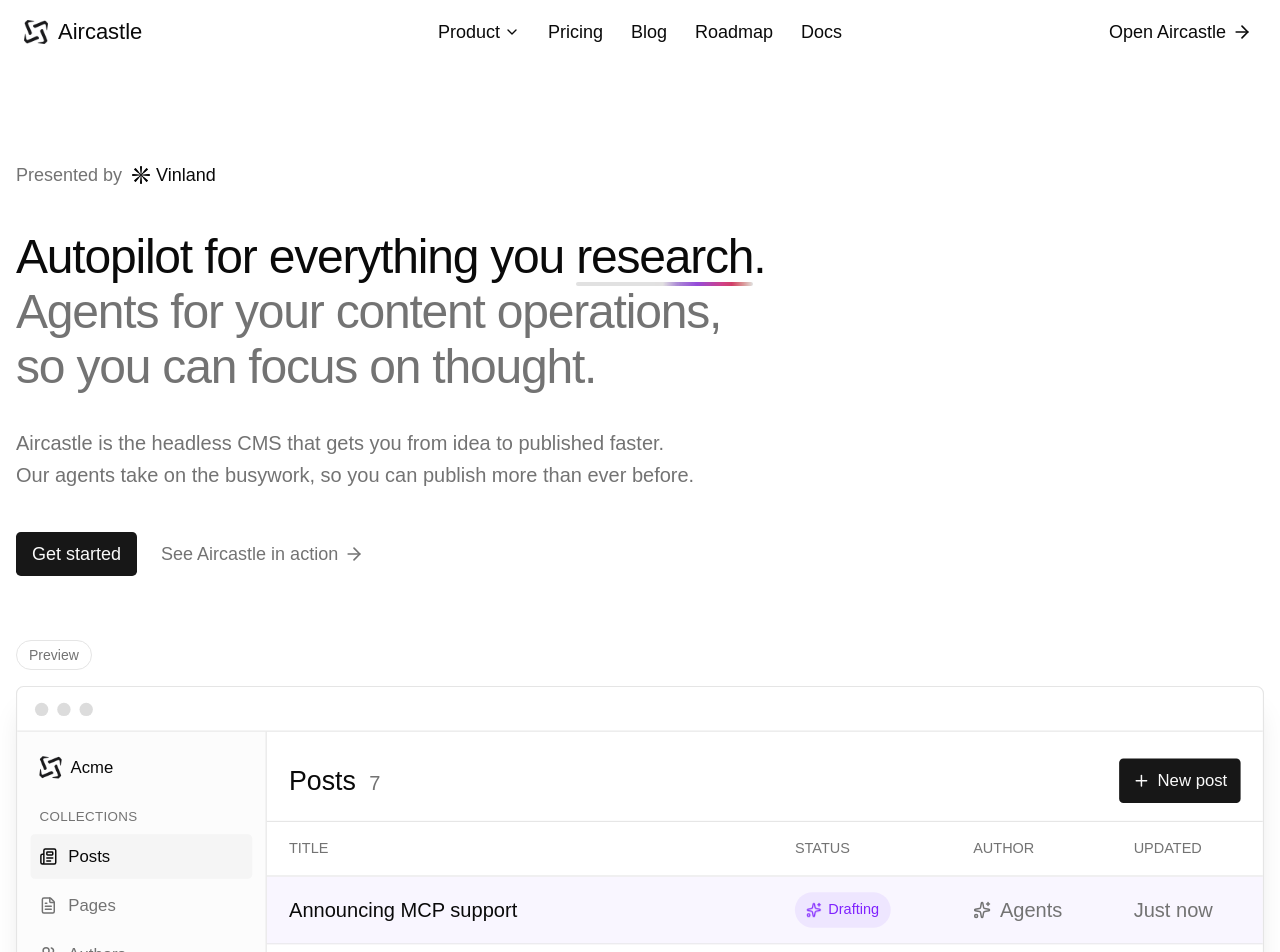
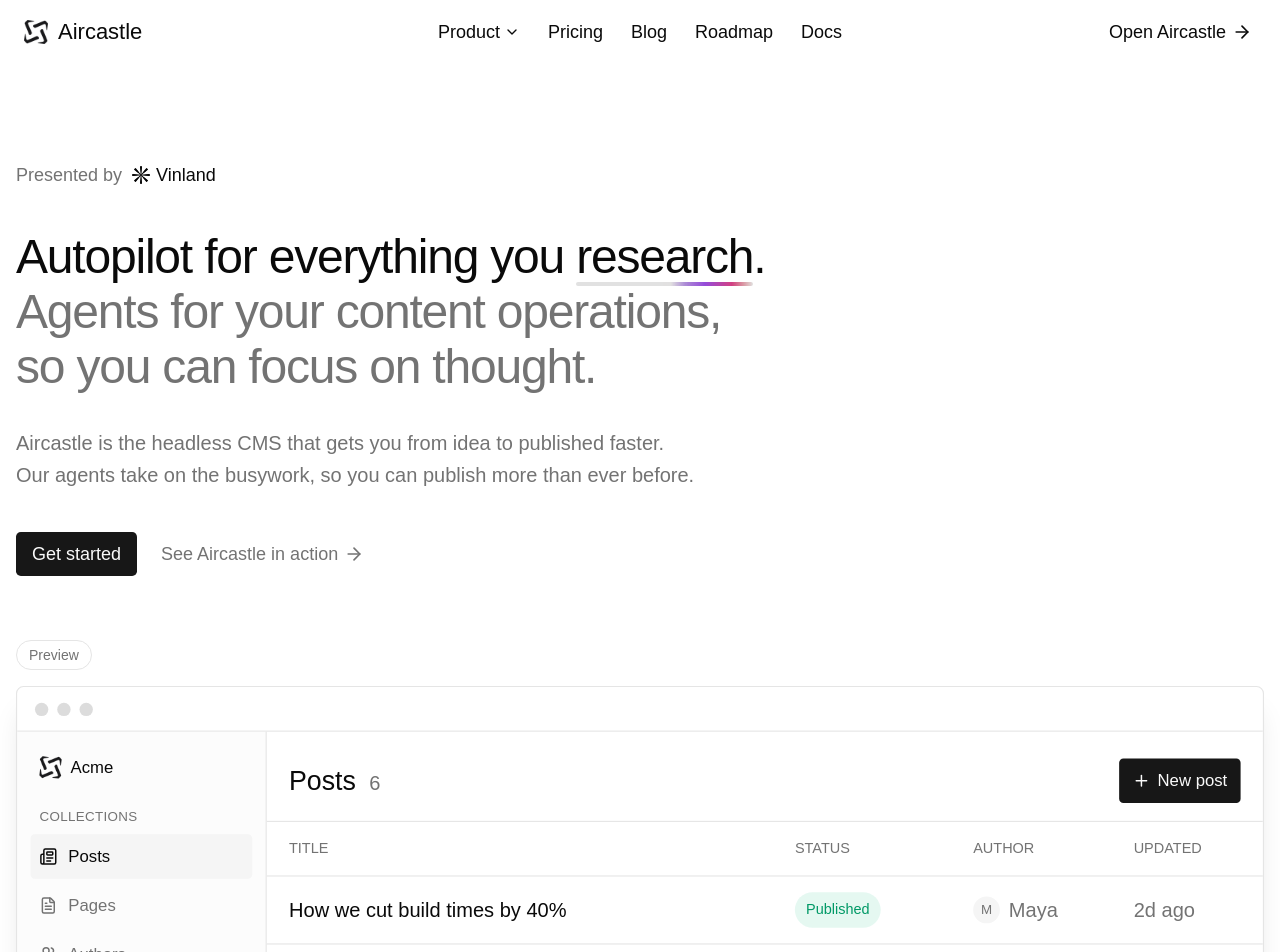
Before and after one commit to vinlandatelier/aircastle, a React (Vite) app in the folder apps/web/: page / in a window 1280 px wide. Shown: the top 952 px of the page. Built offline with nearby package versions, Linux system fonts and the light colour scheme.

Commit message:
refactor(web): strip the product preview back to a still posts view
Remove the act one timeline, prompt dialog, cursor and shortcut chip so
the preview shows only the initial posts collection.

```diff
--- a/apps/web/src/features/marketing/product-demo/index.tsx
+++ b/apps/web/src/features/marketing/product-demo/index.tsx
@@ -1,22 +1,9 @@
 import { useEffect, useRef, useState } from 'react'
-import {
-  ArrowUpIcon,
-  BookOpenIcon,
-  FileTextIcon,
-  MousePointer2Icon,
-  NewspaperIcon,
-  PlusIcon,
-  SparklesIcon,
-  UsersIcon,
-} from 'lucide-react'
+import { BookOpenIcon, FileTextIcon, NewspaperIcon, PlusIcon, UsersIcon } from 'lucide-react'
 import { cn } from 'cn'
-import { Kbd } from '@/components/ui/kbd'
-import { finalFrame, frameAt, loopDuration, prompt, type Frame } from './timeline'
-import { usePrefersReducedMotion } from '../use-prefers-reduced-motion'
 
 const frameWidth = 1120
 const frameHeight = 680
-const tickMs = 30
 
 const collections = [
   { label: 'Posts', icon: NewspaperIcon, active: true },
@@ -25,7 +12,7 @@ const collections = [
   { label: 'Changelog', icon: BookOpenIcon, active: false },
 ] as const
 
-type Status = 'Published' | 'In review' | 'Draft' | 'Drafting'
+type Status = 'Published' | 'In review' | 'Draft'
 
 const posts: readonly { title: string; status: Status; author: string; updated: string }[] = [
   {
@@ -45,40 +32,6 @@ const posts: readonly { title: string; status: Status; author: string; updated:
     updated: '3w ago',
   },
 ]
-
-const cursorSpots = {
-  rest: { left: 980, top: 600 },
-  send: { left: 800, top: 304 },
-} as const
-
-function usePlayback(stage: React.RefObject<HTMLElement | null>, reducedMotion: boolean) {
-  const [frame, setFrame] = useState<Frame>(() => frameAt(0))
-  useEffect(() => {
-    const element = stage.current
-    if (reducedMotion || !element) return
-    let timer: number | undefined
-    const play = () => {
-      const startedAt = performance.now()
-      timer = window.setInterval(
-        () => setFrame(frameAt((performance.now() - startedAt) % loopDuration)),
-        tickMs,
-      )
-    }
-    const stop = () => {
-      window.clearInterval(timer)
-      timer = undefined
-    }
-    const observer = new IntersectionObserver(([entry]) => {
-      if (entry?.isIntersecting && timer === undefined) play()
-    })
-    observer.observe(element)
-    return () => {
-      observer.disconnect()
-      stop()
-    }
-  }, [stage, reducedMotion])
-  return reducedMotion ? finalFrame : frame
-}
 
 function useFitScale(stage: React.RefObject<HTMLElement | null>) {
   const [scale, setScale] = useState(1)
@@ -102,10 +55,8 @@ function StatusPill({ status }: { status: Status }) {
         status === 'Published' && 'bg-emerald-500/10 text-emerald-600 dark:text-emerald-400',
         status === 'In review' && 'bg-amber-500/10 text-amber-600 dark:text-amber-400',
         status === 'Draft' && 'bg-muted text-muted-foreground',
-        status === 'Drafting' && 'bg-violet-500/10 text-violet-600 dark:text-violet-400',
       )}
     >
-      {status === 'Drafting' && <SparklesIcon className="size-3.5 animate-pulse" />}
       {status}
     </span>
   )
@@ -121,7 +72,7 @@ function Initial({ name }: { name: string }) {
 
 const rowGrid = 'grid grid-cols-[1fr_9rem_8rem_6rem] items-center gap-4 px-5'
 
-function PostsView({ newPost }: { newPost: boolean }) {
+function PostsView() {
   return (
     <div className="flex h-full">
       <aside className="flex w-56 shrink-0 flex-col gap-1 border-r bg-muted/30 p-3 text-[15px]">
@@ -149,7 +100,7 @@ function PostsView({ newPost }: { newPost: boolean }) {
         <header className="flex items-center justify-between px-5 pt-6 pb-4">
           <div className="flex items-baseline gap-3">
             <h3 className="text-2xl">Posts</h3>
-            <span className="text-muted-foreground">{posts.length + (newPost ? 1 : 0)}</span>
+            <span className="text-muted-foreground">{posts.length}</span>
           </div>
           <span className="inline-flex items-center gap-1.5 rounded-md bg-primary px-3 py-1.5 text-[15px] text-primary-foreground">
             <PlusIcon className="size-4" />
@@ -161,32 +112,6 @@ function PostsView({ newPost }: { newPost: boolean }) {
           <span>Status</span>
           <span>Author</span>
           <span>Updated</span>
-        </div>
-        <div
-          data-demo-row="new"
-          data-state={newPost ? 'shown' : 'hidden'}
-          className={cn(
-            'grid transition-[grid-template-rows] duration-500 ease-[cubic-bezier(0.22,1,0.36,1)]',
-            newPost ? 'grid-rows-[1fr]' : 'grid-rows-[0fr]',
-          )}
-        >
-          <div className="overflow-hidden">
-            <div
-              className={cn(
-                rowGrid,
-                'border-b py-3.5 transition-colors duration-1000',
-                newPost ? 'bg-violet-500/5' : 'bg-transparent',
-              )}
-            >
-              <span className="truncate">Announcing MCP support</span>
-              <StatusPill status="Drafting" />
-              <span className="inline-flex items-center gap-2 text-muted-foreground">
-                <SparklesIcon className="size-4" />
-                Agents
-              </span>
-              <span className="text-muted-foreground">Just now</span>
-            </div>
-          </div>
         </div>
         {posts.map((post) => (
           <div key={post.title} className={cn(rowGrid, 'border-b py-3.5')}>
@@ -204,58 +129,10 @@ function PostsView({ newPost }: { newPost: boolean }) {
   )
 }
 
-function PromptDialog({ frame }: { frame: Frame }) {
-  if (frame.dialog === 'closed') return null
-  const typing = frame.typed < prompt.length
-  return (
-    <div
-      data-demo-dialog
-      data-state={frame.dialog}
-      className={cn(
-        'absolute top-[150px] left-[280px] w-[560px] origin-top rounded-xl border bg-popover p-4 shadow-2xl transition-[translate,scale,opacity] duration-500 ease-[cubic-bezier(0.22,1,0.36,1)] starting:translate-y-2 starting:scale-[0.97] starting:opacity-0',
-        frame.dialog === 'collapsing' &&
-          'translate-y-[2px] scale-x-[1.35] scale-y-[0.28] opacity-0 ease-in',
-      )}
-    >
-      <p className="mb-3 inline-flex items-center gap-2 text-sm text-muted-foreground">
-        <SparklesIcon className="size-4" />
-        Ask agents
-      </p>
-      <p className="min-h-20 text-xl leading-snug">
-        <span data-demo-prompt>{prompt.slice(0, frame.typed)}</span>
-        <span
-          aria-hidden="true"
-          className={cn(
-            'ml-px inline-block h-[1.1em] w-[2px] translate-y-[3px] bg-foreground',
-            typing ? 'opacity-100' : 'animate-pulse',
-          )}
-        />
-      </p>
-      <div className="mt-3 flex items-center justify-between">
-        <span className="text-sm text-muted-foreground">
-          Agents research, draft and check it for you
-        </span>
-        <span
-          className={cn(
-            'inline-flex size-9 items-center justify-center rounded-full bg-primary text-primary-foreground transition-transform duration-150',
-            frame.pressed && 'scale-90',
-          )}
-        >
-          <ArrowUpIcon className="size-5" />
-        </span>
-      </div>
-    </div>
-  )
-}
-
-/** An animated mock of the Aircastle app that plays the agent workflow below the hero. */
+/** A scaled mock of the Aircastle app shown below the hero. */
 export function ProductDemo() {
   const stage = useRef<HTMLDivElement>(null)
-  const reducedMotion = usePrefersReducedMotion()
-  const frame = usePlayback(stage, reducedMotion)
   const scale = useFitScale(stage)
-  const cursor = cursorSpots[frame.cursor]
-  const blurred = frame.dialog === 'open'
 
   return (
     <section
@@ -269,9 +146,7 @@ export function ProductDemo() {
         Preview
       </p>
       <p className="sr-only">
-        A user opens the agent prompt with a shortcut, asks the agents to announce a newly shipped
-        MCP feature, and the request appears in the posts collection as a post the agents are
-        drafting.
+        A posts collection in Aircastle, listing posts with their status, author and last update.
       </p>
       <div ref={stage} style={{ height: frameHeight * scale }} className="relative w-full">
         <div
@@ -286,30 +161,7 @@ export function ProductDemo() {
             <span className="size-3 rounded-full bg-muted-foreground/25" />
           </div>
           <div className="relative h-[calc(100%-2.5rem)]">
-            <PostsView newPost={frame.newPost} />
-            <div
-              className={cn(
-                'absolute inset-0 bg-background/30 backdrop-blur-[3px] transition-opacity duration-300',
-                blurred ? 'opacity-100' : 'pointer-events-none opacity-0',
-              )}
-            />
-            <PromptDialog frame={frame} />
-            <div
-              className={cn(
-                'absolute bottom-6 left-1/2 flex -translate-x-1/2 items-center gap-1 rounded-lg border bg-popover px-2 py-1.5 shadow-lg transition-[opacity,translate] duration-300',
-                frame.shortcut ? 'opacity-100' : 'translate-y-2 opacity-0',
-              )}
-            >
-              <Kbd className="h-7 min-w-7 text-sm">⌘</Kbd>
-              <Kbd className="h-7 min-w-7 text-sm">J</Kbd>
-            </div>
-            <MousePointer2Icon
-              style={{ left: cursor.left, top: cursor.top }}
-              className={cn(
-                'absolute size-6 fill-foreground stroke-background drop-shadow-md transition-[left,top,scale] duration-[650ms] ease-[cubic-bezier(0.65,0,0.35,1)]',
-                frame.pressed && 'scale-85',
-              )}
-            />
+            <PostsView />
           </div>
         </div>
       </div>
--- a/apps/web/src/features/marketing/product-demo/timeline.ts
+++ /dev/null
@@ -1,72 +0,0 @@
-export const prompt = "Recently shipped MCP for our app, let's announce it"
-
-const shortcutAt = 700
-const dialogOpenAt = 1100
-const typingStartsAt = 1500
-const cursorToSendDelay = 220
-const pressDuration = 160
-const collapseDuration = 520
-const holdAfterCollapse = 3200
-
-const keystrokeDelays = Array.from(prompt, (character, index) => {
-  const pause = character === ' ' || character === ',' ? 26 : 0
-  return 24 + ((index * 37) % 19) + pause
-})
-const typingEndsAt = keystrokeDelays.reduce((at, delay) => at + delay, typingStartsAt)
-const cursorAtSendAt = typingEndsAt + cursorToSendDelay + 650
-const pressAt = cursorAtSendAt + 120
-const collapseAt = pressAt + pressDuration
-const collapsedAt = collapseAt + collapseDuration
-
-/** Length of one loop of the product preview, in milliseconds. */
-export const loopDuration = collapsedAt + holdAfterCollapse
-
-export type DialogState = 'closed' | 'open' | 'collapsing'
-export type CursorSpot = 'rest' | 'send'
-
-/** Everything the preview shows at one moment. */
-export type Frame = {
-  shortcut: boolean
-  dialog: DialogState
-  typed: number
-  cursor: CursorSpot
-  pressed: boolean
-  newPost: boolean
-}
-
-/** The preview's final state, shown without motion. */
-export const finalFrame: Frame = {
-  shortcut: false,
-  dialog: 'closed',
-  typed: prompt.length,
-  cursor: 'rest',
-  pressed: false,
-  newPost: true,
-}
-
-function typedAt(elapsed: number) {
-  let at = typingStartsAt
-  for (const [index, delay] of keystrokeDelays.entries()) {
-    at += delay
-    if (elapsed < at) return index
-  }
-  return prompt.length
-}
-
-/** Maps time since the loop started to what the preview shows. */
-export function frameAt(elapsed: number): Frame {
-  const dialog: DialogState =
-    elapsed < dialogOpenAt || elapsed >= collapsedAt
-      ? 'closed'
-      : elapsed < collapseAt
-        ? 'open'
-        : 'collapsing'
-  return {
-    shortcut: elapsed >= shortcutAt && elapsed < typingStartsAt,
-    dialog,
-    typed: typedAt(elapsed),
-    cursor: elapsed >= typingEndsAt + cursorToSendDelay && elapsed < collapsedAt ? 'send' : 'rest',
-    pressed: elapsed >= pressAt && elapsed < collapseAt,
-    newPost: elapsed >= collapseAt,
-  }
-}
```
Also changed, not shown: 2 other files (tests, documents, lock files or other folders).
